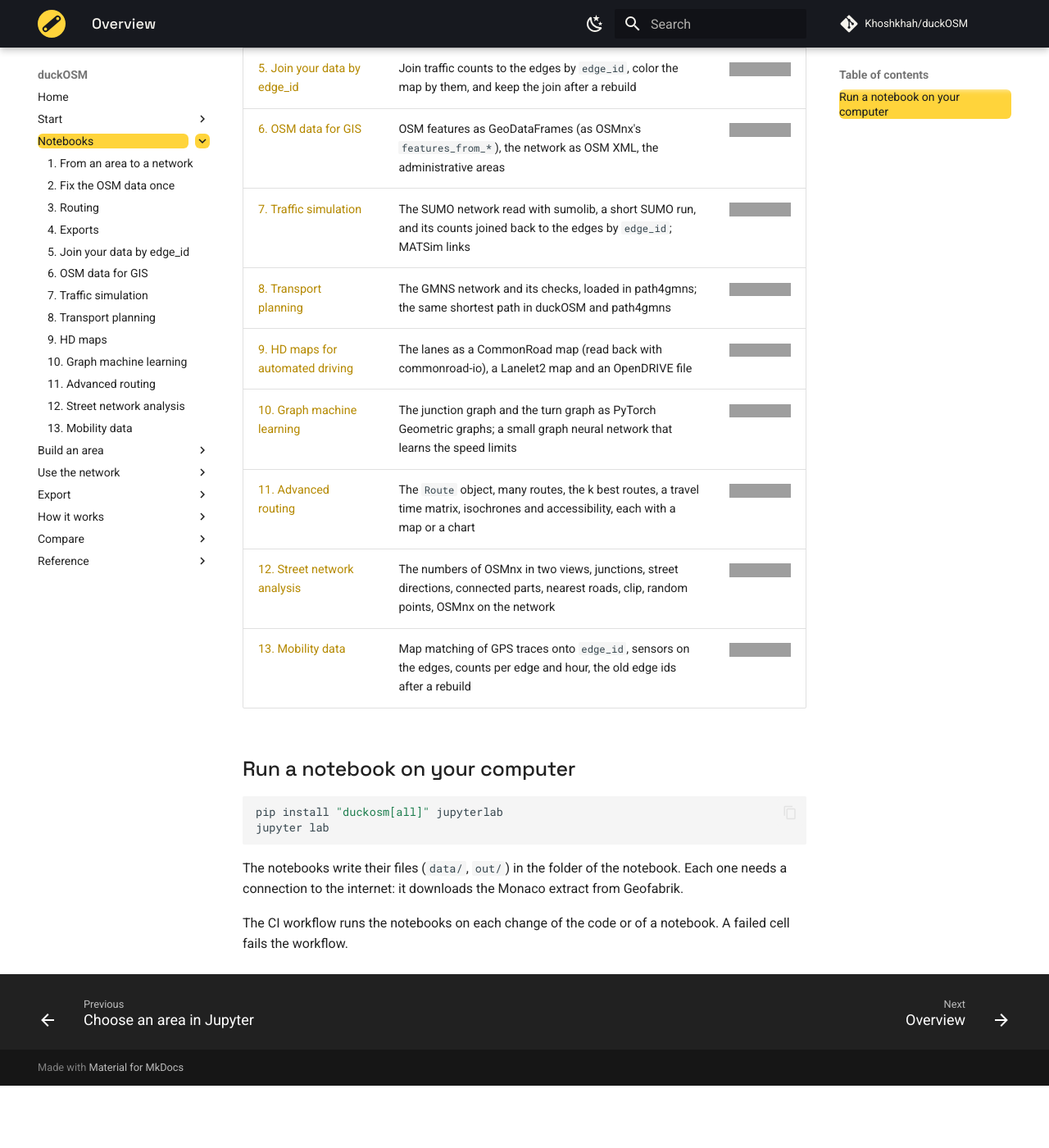
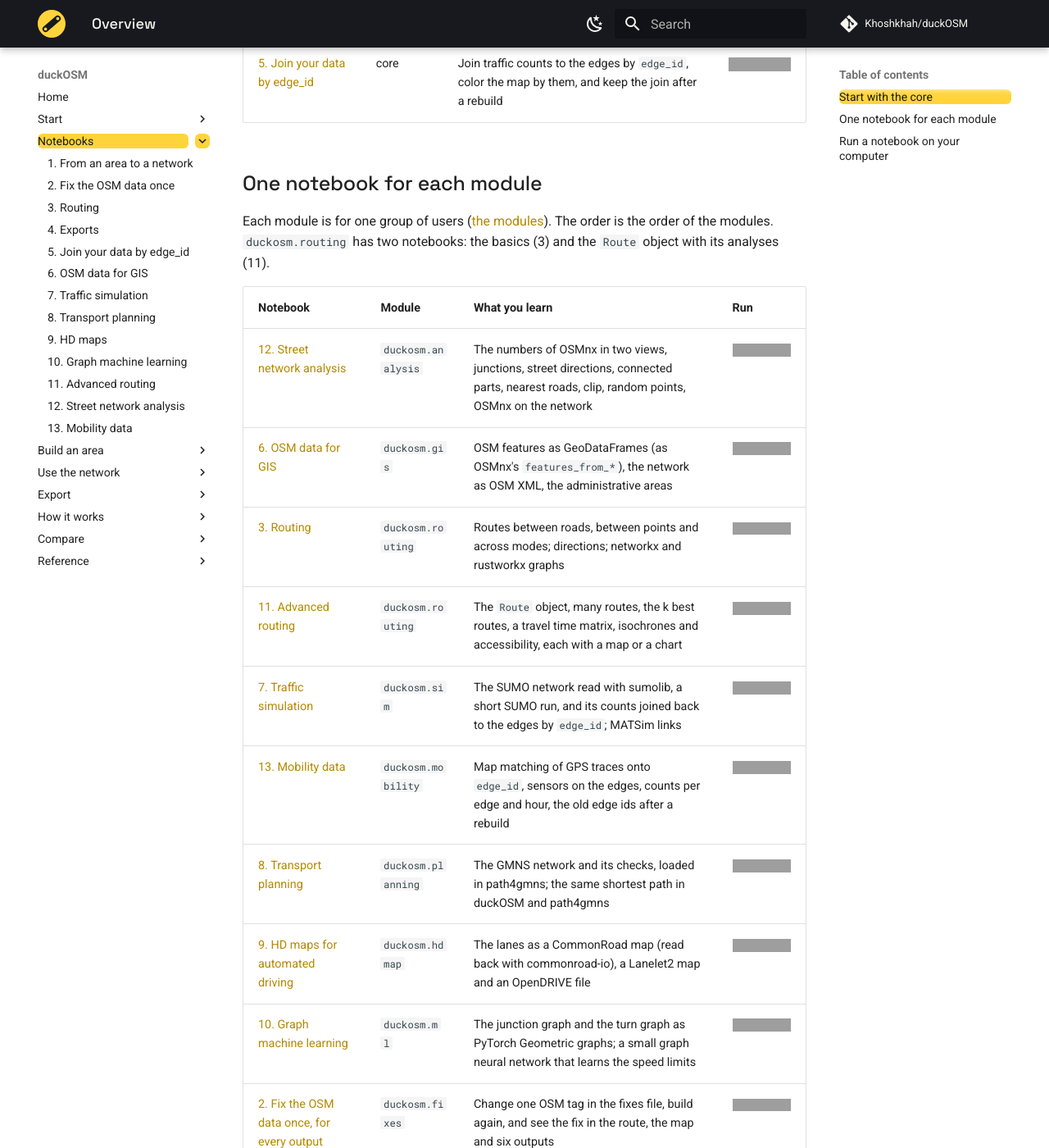
Before and after one commit to Khoshkhah/duckOSM, an MkDocs documentation site: the page built from docs/notebooks/index.md, in a window 1280 px wide and 1400 px high, scrolled down 595 px. Shown: the whole window at 82% size. Built offline with MkDocs 1.6.1 and Material for MkDocs 9.7.7, drawn with Linux system fonts in a browser that asks for light colours; comment, search, counter and statistics services are not loaded; before the commit the page ends 1919 px from its top, so only the background shows below that; some of the changed text lies outside the part shown; grey boxes are pictures that could not be loaded.

Commit message:
Notebooks page: a Module column, the core and one notebook for each module
Co-Authored-By: Claude Opus 5.5 <noreply@anthropic.com>

```diff
--- a/docs/notebooks/index.md
+++ b/docs/notebooks/index.md
@@ -4,21 +4,33 @@ The Jupyter notebooks show duckOSM from Python. Each notebook uses Monaco, insta
 and runs in less than 2 minutes. The pages show the outputs of a run on Monaco. A map on a page is a picture; when you
 run the notebook, you get the live map.
 
-| Notebook | What you learn | Run |
-|---|---|---|
-| [1. From an area to a network](01_area_to_network.md) | Choose an area on a map, get its OSM file, build the network, query the edges with SQL | [![Open in Colab](https://colab.research.google.com/assets/colab-badge.svg)](https://colab.research.google.com/github/Khoshkhah/duckOSM/blob/main/docs/notebooks/01_area_to_network.ipynb) |
-| [2. Fix the OSM data once, for every output](02_osm_fixes.md) | Change one OSM tag in the fixes file, build again, and see the fix in the route, the map and six outputs | [![Open in Colab](https://colab.research.google.com/assets/colab-badge.svg)](https://colab.research.google.com/github/Khoshkhah/duckOSM/blob/main/docs/notebooks/02_osm_fixes.ipynb) |
-| [3. Routing](03_routing.md) | Routes between roads, between points and across modes; directions; networkx and rustworkx graphs | [![Open in Colab](https://colab.research.google.com/assets/colab-badge.svg)](https://colab.research.google.com/github/Khoshkhah/duckOSM/blob/main/docs/notebooks/03_routing.ipynb) |
-| [4. Exports](04_exports.md) | SUMO, GMNS, MATSim, OpenDRIVE, GeoPackage, the QuackOSM table and PMTiles, each with a check | [![Open in Colab](https://colab.research.google.com/assets/colab-badge.svg)](https://colab.research.google.com/github/Khoshkhah/duckOSM/blob/main/docs/notebooks/04_exports.ipynb) |
-| [5. Join your data by edge_id](05_join_by_edge_id.md) | Join traffic counts to the edges by `edge_id`, color the map by them, and keep the join after a rebuild | [![Open in Colab](https://colab.research.google.com/assets/colab-badge.svg)](https://colab.research.google.com/github/Khoshkhah/duckOSM/blob/main/docs/notebooks/05_join_by_edge_id.ipynb) |
-| [6. OSM data for GIS](06_gis.md) | OSM features as GeoDataFrames (as OSMnx's `features_from_*`), the network as OSM XML, the administrative areas | [![Open in Colab](https://colab.research.google.com/assets/colab-badge.svg)](https://colab.research.google.com/github/Khoshkhah/duckOSM/blob/main/docs/notebooks/06_gis.ipynb) |
-| [7. Traffic simulation](07_sim.md) | The SUMO network read with sumolib, a short SUMO run, and its counts joined back to the edges by `edge_id`; MATSim links | [![Open in Colab](https://colab.research.google.com/assets/colab-badge.svg)](https://colab.research.google.com/github/Khoshkhah/duckOSM/blob/main/docs/notebooks/07_sim.ipynb) |
-| [8. Transport planning](08_planning.md) | The GMNS network and its checks, loaded in path4gmns; the same shortest path in duckOSM and path4gmns | [![Open in Colab](https://colab.research.google.com/assets/colab-badge.svg)](https://colab.research.google.com/github/Khoshkhah/duckOSM/blob/main/docs/notebooks/08_planning.ipynb) |
-| [9. HD maps for automated driving](09_hdmap.md) | The lanes as a CommonRoad map (read back with commonroad-io), a Lanelet2 map and an OpenDRIVE file | [![Open in Colab](https://colab.research.google.com/assets/colab-badge.svg)](https://colab.research.google.com/github/Khoshkhah/duckOSM/blob/main/docs/notebooks/09_hdmap.ipynb) |
-| [10. Graph machine learning](10_ml.md) | The junction graph and the turn graph as PyTorch Geometric graphs; a small graph neural network that learns the speed limits | [![Open in Colab](https://colab.research.google.com/assets/colab-badge.svg)](https://colab.research.google.com/github/Khoshkhah/duckOSM/blob/main/docs/notebooks/10_ml.ipynb) |
-| [11. Advanced routing](11_routing_advanced.md) | The `Route` object, many routes, the k best routes, a travel time matrix, isochrones and accessibility, each with a map or a chart | [![Open in Colab](https://colab.research.google.com/assets/colab-badge.svg)](https://colab.research.google.com/github/Khoshkhah/duckOSM/blob/main/docs/notebooks/11_routing_advanced.ipynb) |
-| [12. Street network analysis](12_analysis.md) | The numbers of OSMnx in two views, junctions, street directions, connected parts, nearest roads, clip, random points, OSMnx on the network | [![Open in Colab](https://colab.research.google.com/assets/colab-badge.svg)](https://colab.research.google.com/github/Khoshkhah/duckOSM/blob/main/docs/notebooks/12_analysis.ipynb) |
-| [13. Mobility data](13_mobility.md) | Map matching of GPS traces onto `edge_id`, sensors on the edges, counts per edge and hour, the old edge ids after a rebuild | [![Open in Colab](https://colab.research.google.com/assets/colab-badge.svg)](https://colab.research.google.com/github/Khoshkhah/duckOSM/blob/main/docs/notebooks/13_mobility.ipynb) |
+## Start with the core
+
+The core: get a network, query it, draw it, join data by `edge_id` and export it. Start with notebook 1.
+
+| Notebook | Module | What you learn | Run |
+|---|---|---|---|
+| [1. From an area to a network](01_area_to_network.md) | core | Choose an area on a map, get its OSM file, build the network, query the edges with SQL | [![Open in Colab](https://colab.research.google.com/assets/colab-badge.svg)](https://colab.research.google.com/github/Khoshkhah/duckOSM/blob/main/docs/notebooks/01_area_to_network.ipynb) |
+| [4. Exports](04_exports.md) | core | SUMO, GMNS, MATSim, OpenDRIVE, GeoPackage, the QuackOSM table and PMTiles, each with a check | [![Open in Colab](https://colab.research.google.com/assets/colab-badge.svg)](https://colab.research.google.com/github/Khoshkhah/duckOSM/blob/main/docs/notebooks/04_exports.ipynb) |
+| [5. Join your data by edge_id](05_join_by_edge_id.md) | core | Join traffic counts to the edges by `edge_id`, color the map by them, and keep the join after a rebuild | [![Open in Colab](https://colab.research.google.com/assets/colab-badge.svg)](https://colab.research.google.com/github/Khoshkhah/duckOSM/blob/main/docs/notebooks/05_join_by_edge_id.ipynb) |
+
+## One notebook for each module
+
+Each module is for one group of users ([the modules](../reference/python-modules.md)). The order is the order of the modules.
+`duckosm.routing` has two notebooks: the basics (3) and the `Route` object with its analyses (11).
+
+| Notebook | Module | What you learn | Run |
+|---|---|---|---|
+| [12. Street network analysis](12_analysis.md) | `duckosm.analysis` | The numbers of OSMnx in two views, junctions, street directions, connected parts, nearest roads, clip, random points, OSMnx on the network | [![Open in Colab](https://colab.research.google.com/assets/colab-badge.svg)](https://colab.research.google.com/github/Khoshkhah/duckOSM/blob/main/docs/notebooks/12_analysis.ipynb) |
+| [6. OSM data for GIS](06_gis.md) | `duckosm.gis` | OSM features as GeoDataFrames (as OSMnx's `features_from_*`), the network as OSM XML, the administrative areas | [![Open in Colab](https://colab.research.google.com/assets/colab-badge.svg)](https://colab.research.google.com/github/Khoshkhah/duckOSM/blob/main/docs/notebooks/06_gis.ipynb) |
+| [3. Routing](03_routing.md) | `duckosm.routing` | Routes between roads, between points and across modes; directions; networkx and rustworkx graphs | [![Open in Colab](https://colab.research.google.com/assets/colab-badge.svg)](https://colab.research.google.com/github/Khoshkhah/duckOSM/blob/main/docs/notebooks/03_routing.ipynb) |
+| [11. Advanced routing](11_routing_advanced.md) | `duckosm.routing` | The `Route` object, many routes, the k best routes, a travel time matrix, isochrones and accessibility, each with a map or a chart | [![Open in Colab](https://colab.research.google.com/assets/colab-badge.svg)](https://colab.research.google.com/github/Khoshkhah/duckOSM/blob/main/docs/notebooks/11_routing_advanced.ipynb) |
+| [7. Traffic simulation](07_sim.md) | `duckosm.sim` | The SUMO network read with sumolib, a short SUMO run, and its counts joined back to the edges by `edge_id`; MATSim links | [![Open in Colab](https://colab.research.google.com/assets/colab-badge.svg)](https://colab.research.google.com/github/Khoshkhah/duckOSM/blob/main/docs/notebooks/07_sim.ipynb) |
+| [13. Mobility data](13_mobility.md) | `duckosm.mobility` | Map matching of GPS traces onto `edge_id`, sensors on the edges, counts per edge and hour, the old edge ids after a rebuild | [![Open in Colab](https://colab.research.google.com/assets/colab-badge.svg)](https://colab.research.google.com/github/Khoshkhah/duckOSM/blob/main/docs/notebooks/13_mobility.ipynb) |
+| [8. Transport planning](08_planning.md) | `duckosm.planning` | The GMNS network and its checks, loaded in path4gmns; the same shortest path in duckOSM and path4gmns | [![Open in Colab](https://colab.research.google.com/assets/colab-badge.svg)](https://colab.research.google.com/github/Khoshkhah/duckOSM/blob/main/docs/notebooks/08_planning.ipynb) |
+| [9. HD maps for automated driving](09_hdmap.md) | `duckosm.hdmap` | The lanes as a CommonRoad map (read back with commonroad-io), a Lanelet2 map and an OpenDRIVE file | [![Open in Colab](https://colab.research.google.com/assets/colab-badge.svg)](https://colab.research.google.com/github/Khoshkhah/duckOSM/blob/main/docs/notebooks/09_hdmap.ipynb) |
+| [10. Graph machine learning](10_ml.md) | `duckosm.ml` | The junction graph and the turn graph as PyTorch Geometric graphs; a small graph neural network that learns the speed limits | [![Open in Colab](https://colab.research.google.com/assets/colab-badge.svg)](https://colab.research.google.com/github/Khoshkhah/duckOSM/blob/main/docs/notebooks/10_ml.ipynb) |
+| [2. Fix the OSM data once, for every output](02_osm_fixes.md) | `duckosm.fixes` | Change one OSM tag in the fixes file, build again, and see the fix in the route, the map and six outputs | [![Open in Colab](https://colab.research.google.com/assets/colab-badge.svg)](https://colab.research.google.com/github/Khoshkhah/duckOSM/blob/main/docs/notebooks/02_osm_fixes.ipynb) |
 
 ## Run a notebook on your computer
 
```
